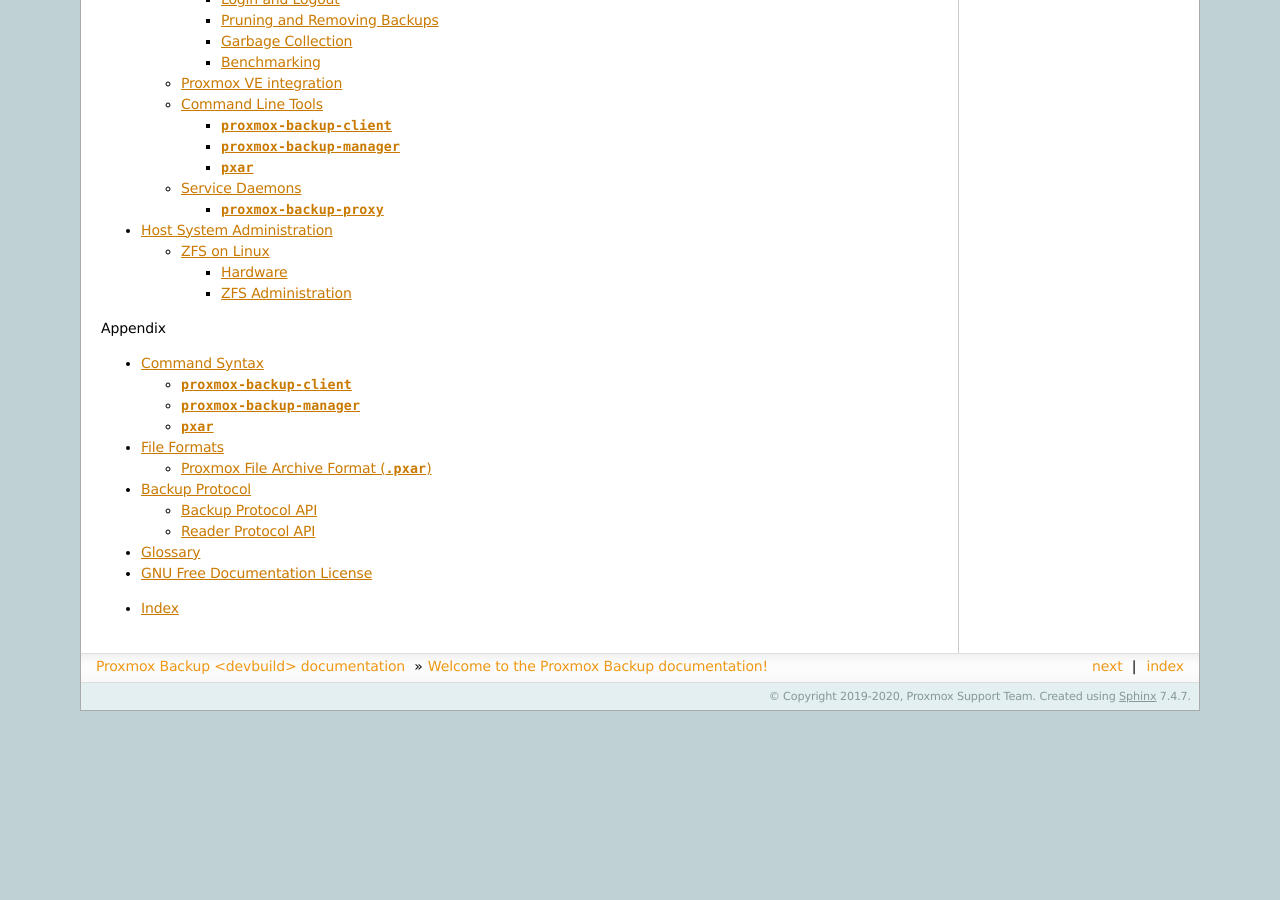
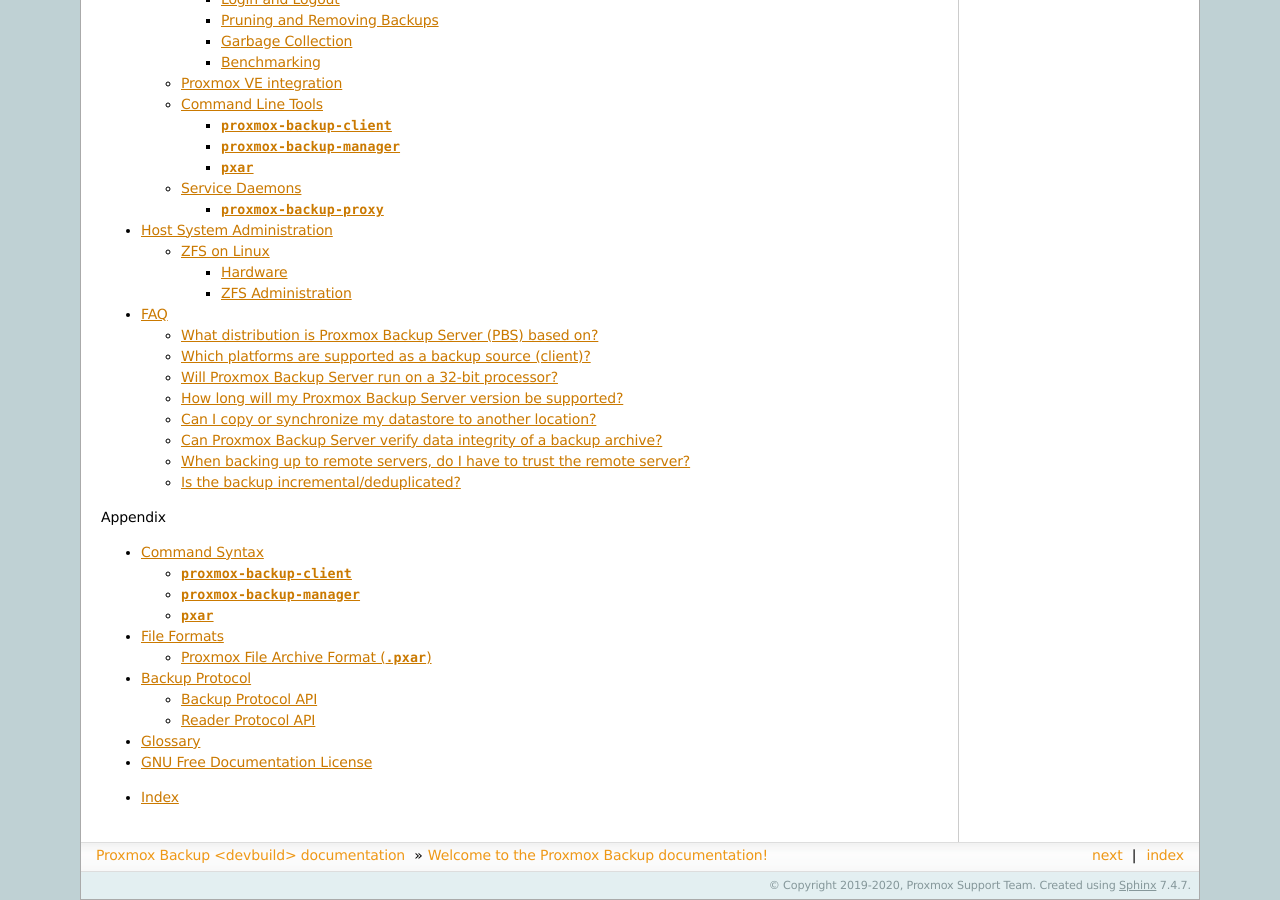
Before and after one commit to proxmox/proxmox-backup, a Sphinx documentation site: the page built from docs/index.rst, in a window 1280 px wide and 900 px high, scrolled down 1326 px. Built offline with Sphinx 7.4.7, drawn with Linux system fonts in a browser that asks for light colours; before the commit the page ends 2037 px from its top, so only the background shows below that.

Commit message:
Add section "FAQ"
Adds an FAQ to the docs, based on question that have
been appearing on the forum.

Signed-off-by: Dylan Whyte <d.whyte@proxmox.com>

```diff
--- /dev/null
+++ b/docs/faq.rst
@@ -0,0 +1,70 @@
+FAQ
+===
+
+What distribution is Proxmox Backup Server (PBS) based on?
+----------------------------------------------------------
+
+Proxmox Backup Server is based on `Debian GNU/Linux <https://www.debian.org/>`_.
+
+
+Which platforms are supported as a backup source (client)?
+----------------------------------------------------------
+
+The client tool works on most modern Linux systems, meaning you are not limited
+to Debian-based backups.
+
+
+Will Proxmox Backup Server run on a 32-bit processor?
+-----------------------------------------------------
+
+Proxmox Backup Server only supports 64-bit CPUs (AMD or Intel). There are no
+future plans to support 32-bit processors.
+
+
+How long will my Proxmox Backup Server version be supported?
+------------------------------------------------------------
+
++------------+--------------------+---------------+------------+---------+
+|PBS Version | Debian Version     | First Release | Debian EOL | PBS EOL |
++============+====================+===============+============+=========+
+|PBS 1.x     | Debian 10 (Buster) | tba           | tba        | tba     |
++------------+--------------------+---------------+------------+---------+
+
+
+Can I copy or synchronize my datastore to another location?
+-----------------------------------------------------------
+
+Proxmox Backup Server allows you to copy or synchroize datastores to other
+locations, through the use of *Remotes* and *Sync Jobs*. *Remote* is the term
+given to a separate server, which has a datastore that can be synced to a local store.
+A *Sync Job* is the process which is used to pull the contents of a datastore from
+a *Remote* to a local datastore.
+
+
+Can Proxmox Backup Server verify data integrity of a backup archive?
+--------------------------------------------------------------------
+
+PBS uses a built-in SHA-256 checksum algorithm, to ensure data integrity. Within
+each backup, a manifest file (index.json) is created, which contains a list of
+all the backup files, along with their sizes and checksums. This manifest file
+is used to verify the integrity of each backup.
+
+
+When backing up to remote servers, do I have to trust the remote server?
+------------------------------------------------------------------------
+
+PBS supports client-side encryption, meaning your data is encrypted before
+it reaches the server. Thus, in the event that an attacker gains access to the
+server, they will not be able to read the data.
+
+.. note:: Encryption is not enabled by default. To set up encryption, see the
+  `Encryption
+  <https://pbs.proxmox.com/docs/administration-guide.html#encryption>`_ section
+  of the PBS Administration Guide.
+
+
+Is the backup incremental/deduplicated?
+---------------------------------------
+
+With PBS, backups are incremental and data is deduplicated. This minimizes both
+the storage consumed and the network impact.
--- a/docs/index.rst
+++ b/docs/index.rst
@@ -24,6 +24,7 @@
    installation.rst
    administration-guide.rst
    sysadmin.rst
+   faq.rst
 
 .. raw:: latex
 
```
